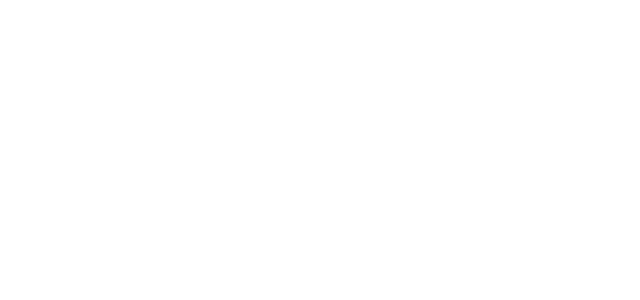
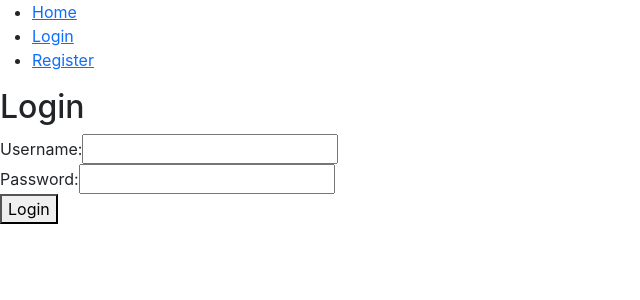
Before and after one commit to jerome-dotson/dev10-spotify-api-project, a React (Create React App) app in the folder apic-spotify-playlist/client/: page /login in a window 1280 px wide. Shown: the top 300 px of the page, without its empty margins (0-640 px from the left). Built offline with nearby package versions, Linux system fonts and the light colour scheme; the HTML template or start-up script is replaced by a standard one.

Commit message:
fixed react init

```diff
--- a/apic-spotify-playlist/client/package.json
+++ b/apic-spotify-playlist/client/package.json
@@ -6,6 +6,7 @@
     "@testing-library/jest-dom": "^5.16.5",
     "@testing-library/react": "^13.4.0",
     "@testing-library/user-event": "^13.5.0",
+    "jwt-decode": "^3.1.2",
     "react": "^18.2.0",
     "react-dom": "^18.2.0",
     "react-router-dom": "^5.3.4",
--- a/apic-spotify-playlist/client/src/App.css
+++ b/apic-spotify-playlist/client/src/App.css
@@ -1,38 +1,4 @@
-.App {
-  text-align: center;
-}
-
-.App-logo {
-  height: 40vmin;
-  pointer-events: none;
-}
-
-@media (prefers-reduced-motion: no-preference) {
-  .App-logo {
-    animation: App-logo-spin infinite 20s linear;
+body {
+    font-family: "Segoe UI", "Roboto", "Oxygen", "Ubuntu", "Cantarell",
+      "Fira Sans", "Droid Sans", "Helvetica Neue", sans-serif;
   }
-}
-
-.App-header {
-  background-color: #282c34;
-  min-height: 100vh;
-  display: flex;
-  flex-direction: column;
-  align-items: center;
-  justify-content: center;
-  font-size: calc(10px + 2vmin);
-  color: white;
-}
-
-.App-link {
-  color: #61dafb;
-}
-
-@keyframes App-logo-spin {
-  from {
-    transform: rotate(0deg);
-  }
-  to {
-    transform: rotate(360deg);
-  }
-}
--- a/apic-spotify-playlist/client/src/App.js
+++ b/apic-spotify-playlist/client/src/App.js
@@ -1,12 +1,118 @@
-import React from 'react';
-import './App.css';
+// NEW: Import the useEffect hook
+import React from "react";
+import { useState, useEffect } from "react";
+import { BrowserRouter as Router, Route, Switch, Redirect } from "react-router-dom";
+import jwtDecode from "jwt-decode";
+import Confirmation from "./components/Confirmation";
+import Error from "./components/Error";
+import Home from "./components/Home";
+import NavBar from "./components/NavBar";
+import NotFound from "./components/NotFound";
+// import SightingForm from "./components/SightingForm";
+import Login from "./components/Login";
+import AuthContext from "./context/AuthContext";
+
+
+// NEW: Define a variable for the localStorage token item key
+const LOCAL_STORAGE_TOKEN_KEY = "bugSafariToken";
 
 function App() {
-  return (
-    <div className="App">
+    const [user, setUser] = useState(null);
+    // NEW: Define a state variable to track if
+    // the restore login attempt has completed
+    const [restoreLoginAttemptCompleted, setRestoreLoginAttemptCompleted] = useState(false);
 
-    </div>
-  );
+    // NEW: Define a useEffect hook callback function to attempt
+    // to restore the user's token from localStorage
+    useEffect(() => {
+        const token = localStorage.getItem(LOCAL_STORAGE_TOKEN_KEY);
+        if (token) {
+            login(token);
+        }
+        setRestoreLoginAttemptCompleted(true);
+    }, []);
+
+    const login = (token) => {
+        // NEW: set the token in localStorage
+        localStorage.setItem(LOCAL_STORAGE_TOKEN_KEY, token);
+
+        // Decode the token
+        const { sub: username, authorities: authoritiesString } = jwtDecode(token);
+
+        // Split the authorities string into an array of roles
+        const roles = authoritiesString.split(',');
+
+        // Create the "user" object
+        const user = {
+            username,
+            roles,
+            token,
+            hasRole(role) {
+                return this.roles.includes(role);
+            }
+        };
+
+        // Log the user for debugging purposes
+        console.log(user);
+
+        // Update the user state
+        setUser(user);
+
+        // Return the user to the caller
+        return user;
+    };
+
+    const logout = () => {
+        setUser(null);
+        // NEW: remove the token from localStorage
+        localStorage.removeItem(LOCAL_STORAGE_TOKEN_KEY);
+    };
+
+    const auth = {
+        user: user ? { ...user } : null,
+        login,
+        logout
+    };
+
+    // NEW: If we haven't attempted to restore the login yet...
+    // then don't render the App component
+    if (!restoreLoginAttemptCompleted) {
+        return null;
+    }
+
+    return (
+        <AuthContext.Provider value={auth}>
+            <Router>
+                <NavBar />
+
+                <Switch>
+                    <Route path={["/edit/:id", "/add"]}>
+                        {/* {user ? <SightingForm /> : <Redirect to="/login" />} */}
+                    </Route>
+
+                    <Route path="/confirmation">
+                        <Confirmation />
+                    </Route>
+
+                    <Route path="/error">
+                        <Error />
+                    </Route>
+
+                    <Route path="/login">
+                        {!user ? <Login /> : <Redirect to="/" />}
+                    </Route>
+
+                    <Route exact path="/">
+                        <Home />
+                    </Route>
+
+                    <Route>
+                        <NotFound />
+                    </Route>
+                </Switch>
+            </Router>
+        </AuthContext.Provider>
+    );
 }
 
 export default App;
--- /dev/null
+++ b/apic-spotify-playlist/client/src/components/Confirmation.js
@@ -0,0 +1,14 @@
+import { useHistory } from "react-router-dom";
+import React from "react";
+
+function Confirmation() {
+  const history = useHistory();
+
+  return (
+    <p>
+      CRUD ✅ {history.location.state ? ` - ${history.location.state.msg}` : ""}
+    </p>
+  );
+}
+
+export default Confirmation;
--- /dev/null
+++ b/apic-spotify-playlist/client/src/components/Error.js
@@ -0,0 +1,23 @@
+// import { useHistory } from "react-router-dom";
+import React from "react";
+
+// function Error({ msg }) {
+//   const history = useHistory();
+
+//   return (
+//     <p>
+//       🙅🏾‍♂️ Error{" "}
+//       {history.location.state ? ` - ${history.location.state.msg}` : ""}
+//       {msg}
+//     </p>
+//   );
+// }
+
+function Error() {
+
+  return (
+    <></>
+  );
+}
+
+export default Error;
--- /dev/null
+++ b/apic-spotify-playlist/client/src/components/Home.js
@@ -0,0 +1,26 @@
+// import { useEffect, useState } from "react";
+import React from "react";
+// import Sighting from "./Sighting";
+
+function Home() {
+  // const [sightings, setSightings] = useState([]);
+
+  // useEffect(() => {
+  //   fetch("http://localhost:8080/sighting")
+  //     .then((response) => response.json())
+  //     .then((data) => setSightings(data));
+  // }, []); // this will happen only once when the component is loaded
+
+  // const handleDelete = (sightingId) => {
+  //   console.log("Need to delete", sightingId);
+  // };
+
+   return ( <></>
+  // sightings.map((sighting) => (
+  //   <Sighting key={sighting.sightingId} sighting={sighting}
+  //     handleDelete={handleDelete} />
+  // )
+  );
+}
+
+export default Home;
--- /dev/null
+++ b/apic-spotify-playlist/client/src/components/Login.js
@@ -0,0 +1,77 @@
+// NEW: import useContext
+import React, { useContext, useState } from "react";
+import { useHistory } from "react-router-dom";
+
+import Error from "./Error";
+// NEW: import AuthContext
+import AuthContext from "../context/AuthContext";
+
+export default function Login() {
+  const [username, setUsername] = useState("");
+  const [password, setPassword] = useState("");
+  const [errors, setErrors] = useState([]);
+
+  // NEW: grab the value attribute from AuthContext.Provider
+  const auth = useContext(AuthContext);
+
+  const history = useHistory();
+
+  const handleSubmit = async (event) => {
+    event.preventDefault();
+
+    const response = await fetch("http://localhost:8080/authenticate", {
+      method: "POST",
+      headers: {
+        "Content-Type": "application/json",
+      },
+      body: JSON.stringify({
+        username,
+        password,
+      }),
+    });
+
+    // This code executes if the request is successful
+    if (response.status === 200) {
+      const { jwt_token } = await response.json();
+      console.log(jwt_token);
+      // NEW: login!
+      auth.login(jwt_token);
+      history.push("/");
+    } else if (response.status === 403) {
+      setErrors(["Login failed."]);
+    } else {
+      setErrors(["Unknown error."]);
+    }
+  };
+
+  return (
+    <div>
+      <h2>Login</h2>
+      {errors.map((error, i) => (
+        <Error key={i} msg={error} />
+      ))}
+      <form onSubmit={handleSubmit}>
+        <div>
+          {/* Includes for/id attributes for basic HTML accessibility ♿. */}
+          <label htmlFor="username">Username:</label>
+          <input
+            type="text"
+            onChange={(event) => setUsername(event.target.value)}
+            id="username"
+          />
+        </div>
+        <div>
+          <label htmlFor="password">Password:</label>
+          <input
+            type="password"
+            onChange={(event) => setPassword(event.target.value)}
+            id="password"
+          />
+        </div>
+        <div>
+          <button type="submit">Login</button>
+        </div>
+      </form>
+    </div>
+  );
+}
--- /dev/null
+++ b/apic-spotify-playlist/client/src/components/NavBar.js
@@ -0,0 +1,47 @@
+// NEW: import the useContext hook.
+import { useContext } from "react";
+import { Link } from "react-router-dom";
+// NEW: import the AuthContext
+import AuthContext from "../context/AuthContext";
+import React from "react";
+
+function NavBar() {
+  // NEW: grab the value attribute from AuthContext.Provider
+  const auth = useContext(AuthContext);
+
+  // NEW: If we have an auth.user, render an "Add" link,
+  // the user's username, and a logout button.
+  // If we don't have an auth.user, render "Login"
+  // and "Register" navigation.
+  return (
+    <nav>
+      <ul>
+        <li>
+          <Link to="/">Home</Link>
+        </li>
+        {auth.user ? (
+          <li>
+            <Link to="/add">Add</Link>
+          </li>
+        ) : (
+          <>
+            <li>
+              <Link to="/login">Login</Link>
+            </li>
+            <li>
+              <Link to="/register">Register</Link>
+            </li>
+          </>
+        )}
+      </ul>
+      {auth.user && (
+        <div>
+          Welcome {auth.user.username}!
+          <button onClick={() => auth.logout()}>Logout</button>
+        </div>
+      )}
+    </nav>
+  );
+}
+
+export default NavBar;
--- /dev/null
+++ b/apic-spotify-playlist/client/src/components/NotFound.js
@@ -0,0 +1,12 @@
+import React from "react";
+
+function NotFound() {
+  return (
+    <main>
+      <h1>404</h1>
+      <p>Hello, 404 Page 📃</p>
+    </main>
+  );
+}
+
+export default NotFound;
--- /dev/null
+++ b/apic-spotify-playlist/client/src/context/AuthContext.js
@@ -0,0 +1,5 @@
+import { createContext } from "react";
+
+const AuthContext = createContext();
+
+export default AuthContext;
```
Also changed, not shown: apic-spotify-playlist/client/src old/App.css (added, +38 -0 lines), apic-spotify-playlist/client/src old/App.js (added, +12 -0 lines), 2 other files (tests, documents, lock files or other folders).
